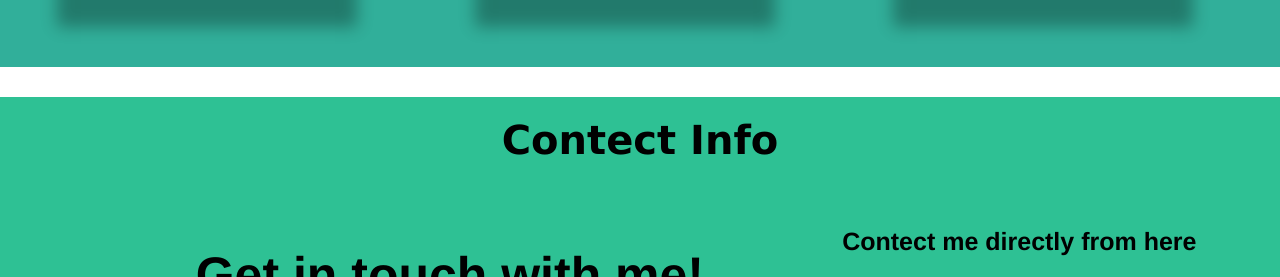
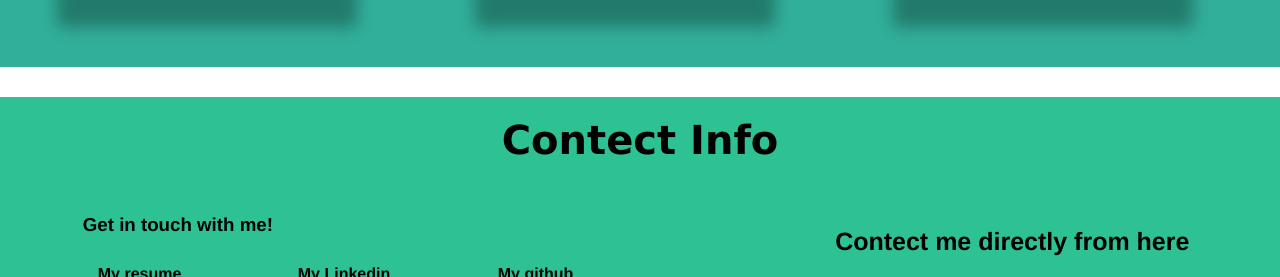
Before and after one commit to mohammedASC21/mohammedASC21.github.io, a plain HTML site: page index.html in a window 1280 px wide. Shown: the part 1261-1538 px from the top of the page. Drawn offline with Linux system fonts and the light colour scheme.

Commit message:
Update style.css

```diff
--- a/style.css
+++ b/style.css
@@ -284,12 +284,12 @@ a {
     margin-top: -100px;
 }
 
-.contect_h3 {
+/* .contect_h3 {
     margin-left: 120px;
     font-size: 50px;
     text-align: center;
 }
-
+ */
 
 /* contect form  */
 
```
